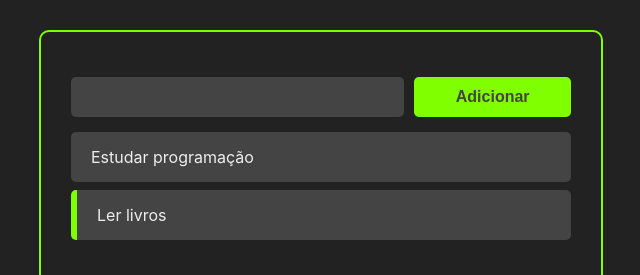
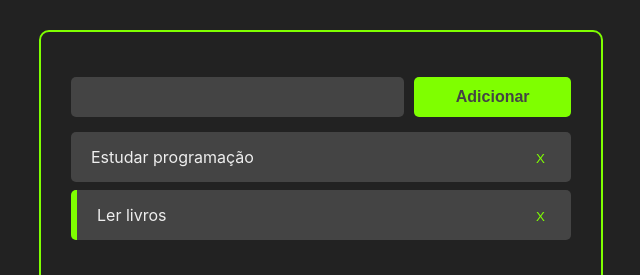
Before and after one commit to danyel-dev/React-ToDo, a React (Create React App) app: page / in a window 1280 px wide. Shown: the top 275 px of the page, without its empty margins (319-959 px from the left). Built offline with nearby package versions, Linux system fonts and the light colour scheme.

Commit message:
funçao de deletar feita

```diff
--- a/src/App.jsx
+++ b/src/App.jsx
@@ -34,6 +34,11 @@ const App = () => {
     setTasks(newTasks);
   };
 
+  const handleTaskRemove = (taskId) => {
+    const newTasks = tasks.filter(task => task.id !== taskId)
+    setTasks(newTasks);
+  };
+
   const handleTaskClick = (taskId) => {
     const newTasks = tasks.map(task => {
       if (task.id === taskId)
@@ -49,7 +54,7 @@ const App = () => {
     <>
       <div className="container">
         <AddTask handleTaskAdd={handleTaskAdd} />
-        <TasksList tasks={tasks} handleTaskClick={handleTaskClick} />
+        <TasksList tasks={tasks} handleTaskClick={handleTaskClick} handleTaskRemove={handleTaskRemove} />
       </div>
     </>
   );
--- a/src/components/Task.css
+++ b/src/components/Task.css
@@ -12,3 +12,9 @@
     margin: 0px;
     cursor: pointer;
 }
+
+.remove-task-button {
+    background-color: #444;
+    border: none;
+    color: chartreuse;
+}
--- a/src/components/Task.jsx
+++ b/src/components/Task.jsx
@@ -2,12 +2,16 @@ import React from 'react';
 
 import './Task.css'
 
-const Task = ({ task, handleTaskClick }) => {
+const Task = ({ task, handleTaskClick, handleTaskRemove }) => {
     return (
         <div className="task-container" style={task.completed ? {borderLeft: "6px solid chartreuse"} : {}}>
             <p className='task-title' onClick={() => handleTaskClick(task.id)}>
                 {task.title}
             </p>
+
+            <div className="buttons-container">
+                <button className="remove-task-button" onClick={() => handleTaskRemove(task.id)}>X</button>
+            </div>
         </div>
     );
 };
--- a/src/components/TasksList.jsx
+++ b/src/components/TasksList.jsx
@@ -2,10 +2,10 @@ import React from 'react';
 
 import Task from './Task'
 
-const TasksList = ({ tasks, handleTaskClick }) => {
+const TasksList = ({ tasks, handleTaskClick, handleTaskRemove }) => {
     return (
         <div>
-            {tasks.map(task => <Task task={task} handleTaskClick={handleTaskClick} />)}
+            {tasks.map(task => <Task task={task} handleTaskClick={handleTaskClick} handleTaskRemove={handleTaskRemove} />)}
         </div>
     );
 };
```
